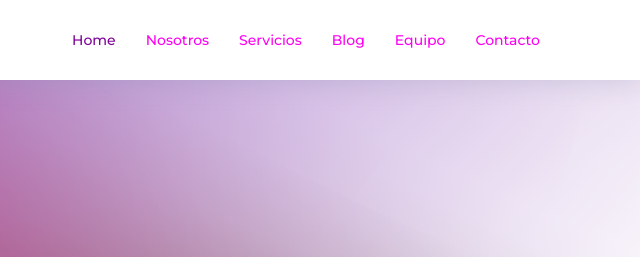
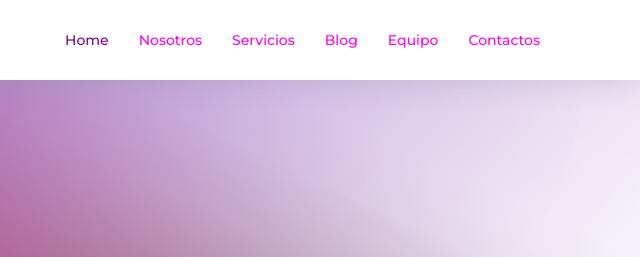
Before and after one commit to nachoreznor/AnteProyecto_FrontEnd__MARCONI, a plain HTML site: page index.html in a window 1280 px wide. Shown: the top 257 px of the page, 640-1280 px from the left. Drawn offline with nearby package versions, Linux system fonts and the light colour scheme; files whose address does not match are found by name.

Commit message:
version2

```diff
--- a/index.html
+++ b/index.html
@@ -56,7 +56,7 @@
           <li><a href="#services">Servicios</a></li>
           <li><a href="#portfolio">Blog</a></li>
           <li><a href="#team">Equipo</a></li>
-          <li><a href="#contact">Contacto</a></li>
+          <li><a href="#contact">Contactos</a></li>
         </ul>
       </nav><!-- .main-nav -->
 
```
